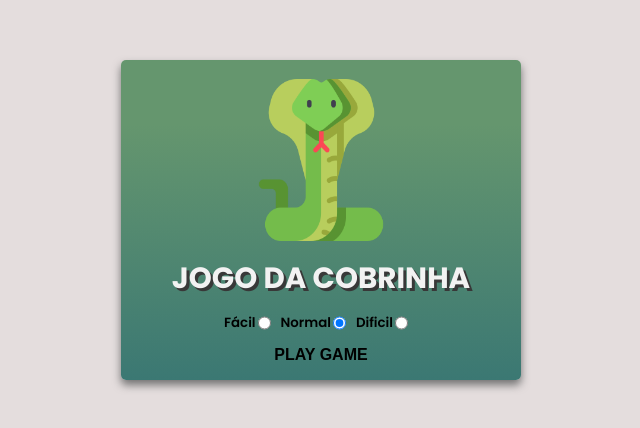
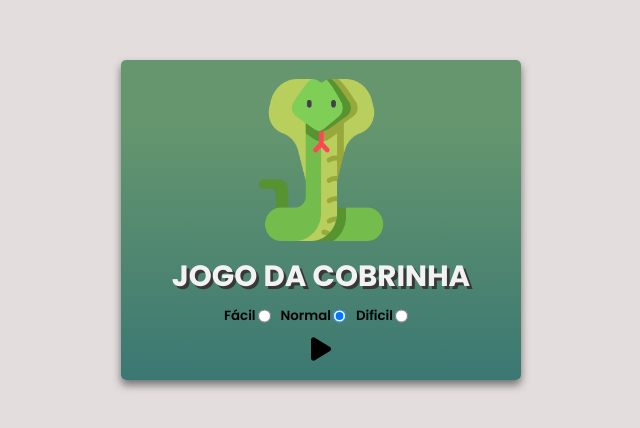
Before and after one commit to RonaldoFidelis/Snake-game, a plain HTML site: page index.html in a window 1280 px wide. Shown: the part 180-608 px from the top of the page, without its empty margins (319-959 px from the left). Drawn offline with Linux system fonts and the light colour scheme.

Commit message:
feat:changedStyleBtnStrat

```diff
--- a/index.html
+++ b/index.html
@@ -38,7 +38,7 @@
                 <label for="mod-hard">Dificil</label>
                 <input type="radio" name="mod-game" id="mod-hard" value="Dificil">
             </div>
-            <button class="btn-start">PLAY GAME
+            <button class="btn-start"><i class="fa-solid fa-play"></i>
             </button>
         </div>
     </div>
--- a/style.css
+++ b/style.css
@@ -86,7 +86,7 @@ input{
     text-align: center;
     border: none;
     background: none;
-    font-size: 12pt;
+    font-size: 20pt;
     font-weight: 600;
     color: #000000;
     cursor: pointer;
```
